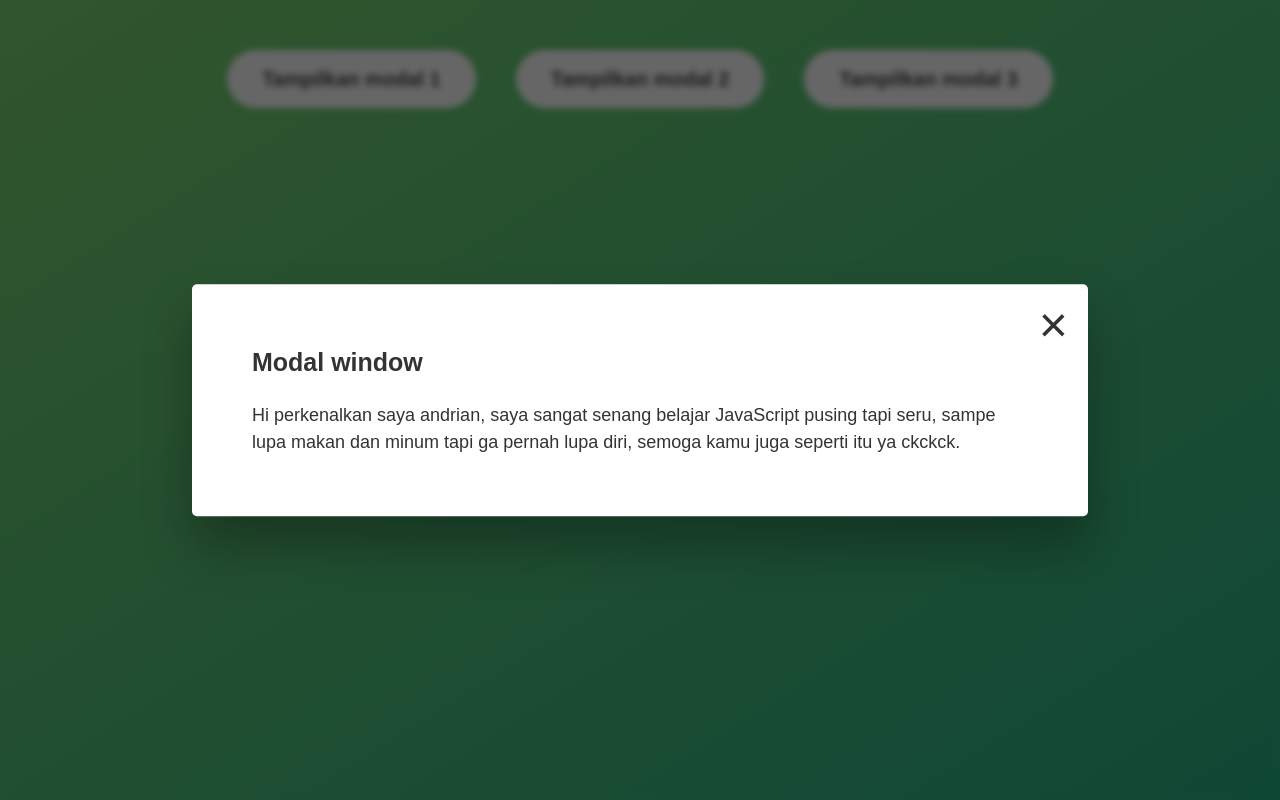
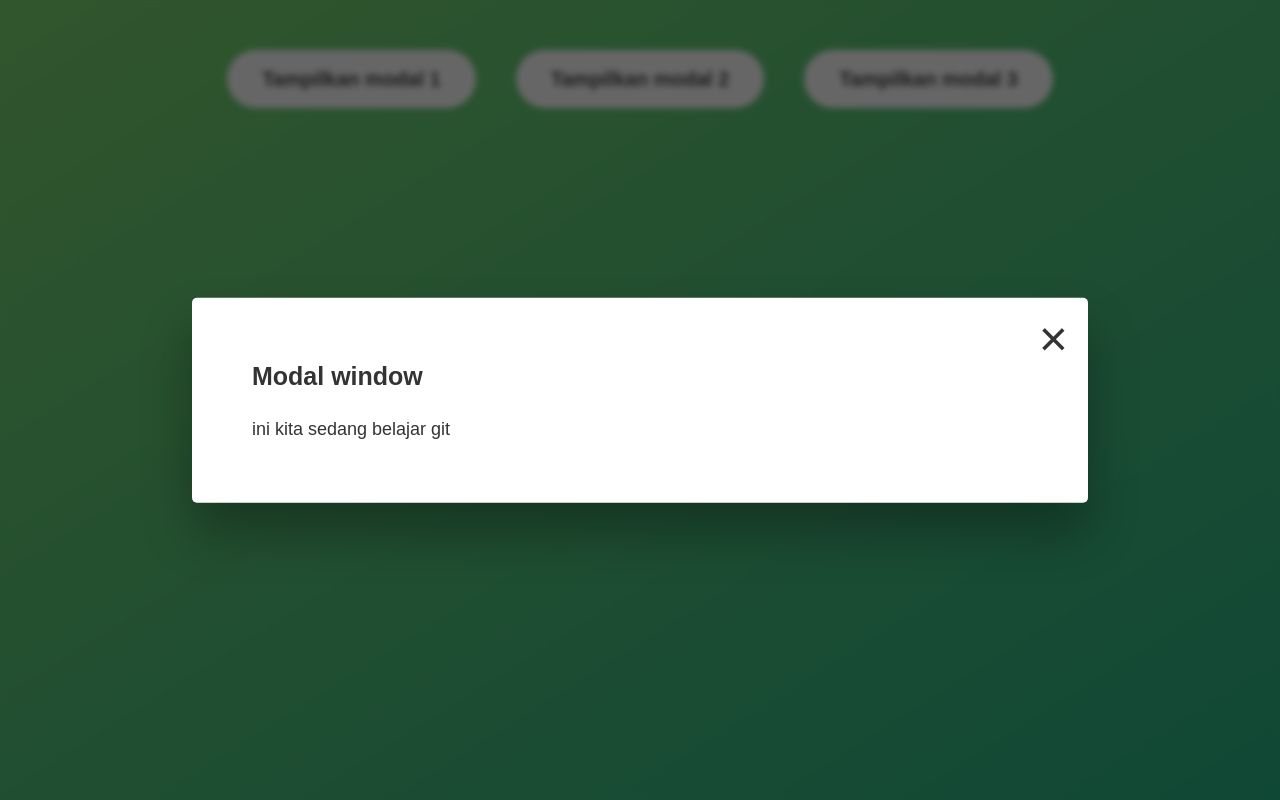
Before and after one commit to andrianm28/file-coach, a website: page index.html in a window 1280 px wide. Both pictures are taken after a click on the button "Tampilkan modal 1". Drawn offline with Linux system fonts and the light colour scheme.

Commit message:
merubah paragraf

```diff
--- a/index.html
+++ b/index.html
@@ -16,9 +16,7 @@
       <button class="close-modal">&times;</button>
       <h1>Modal window</h1>
       <p>
-        Hi perkenalkan saya andrian, saya sangat senang belajar JavaScript
-        pusing tapi seru, sampe lupa makan dan minum tapi ga pernah lupa diri,
-        semoga kamu juga seperti itu ya ckckck.
+        ini kita sedang belajar git
       </p>
     </div>
     <div class="overlay hidden"></div>
```
